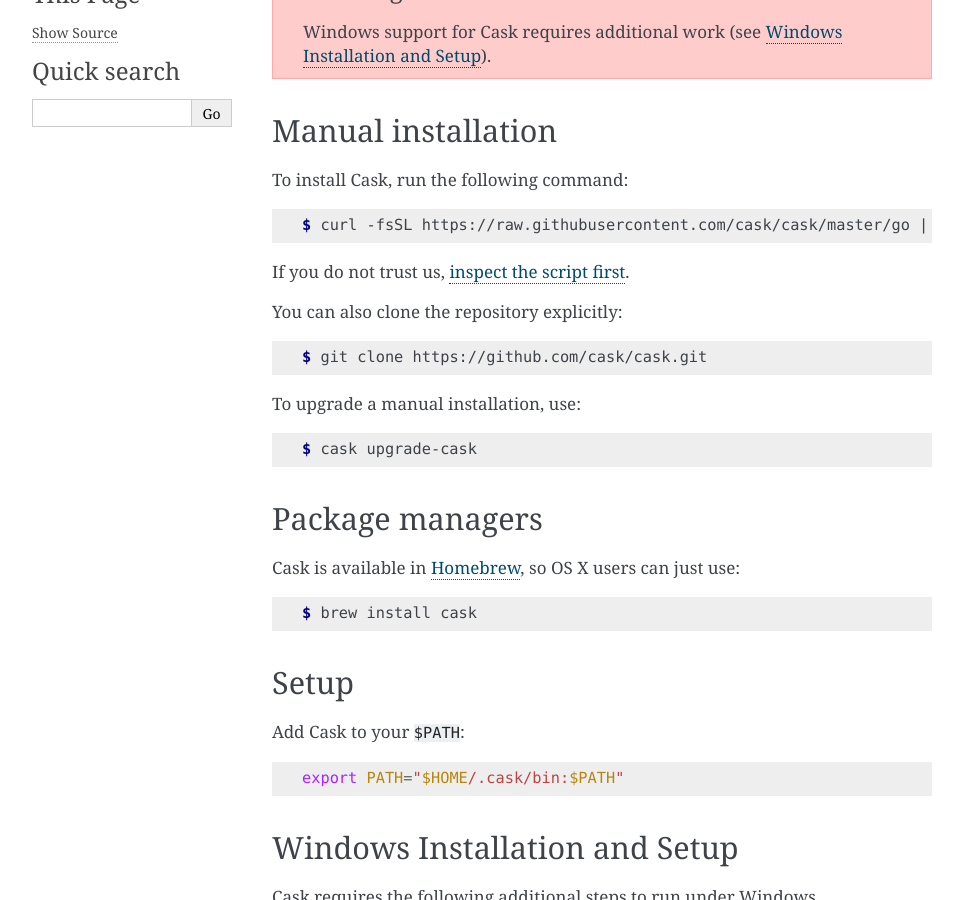
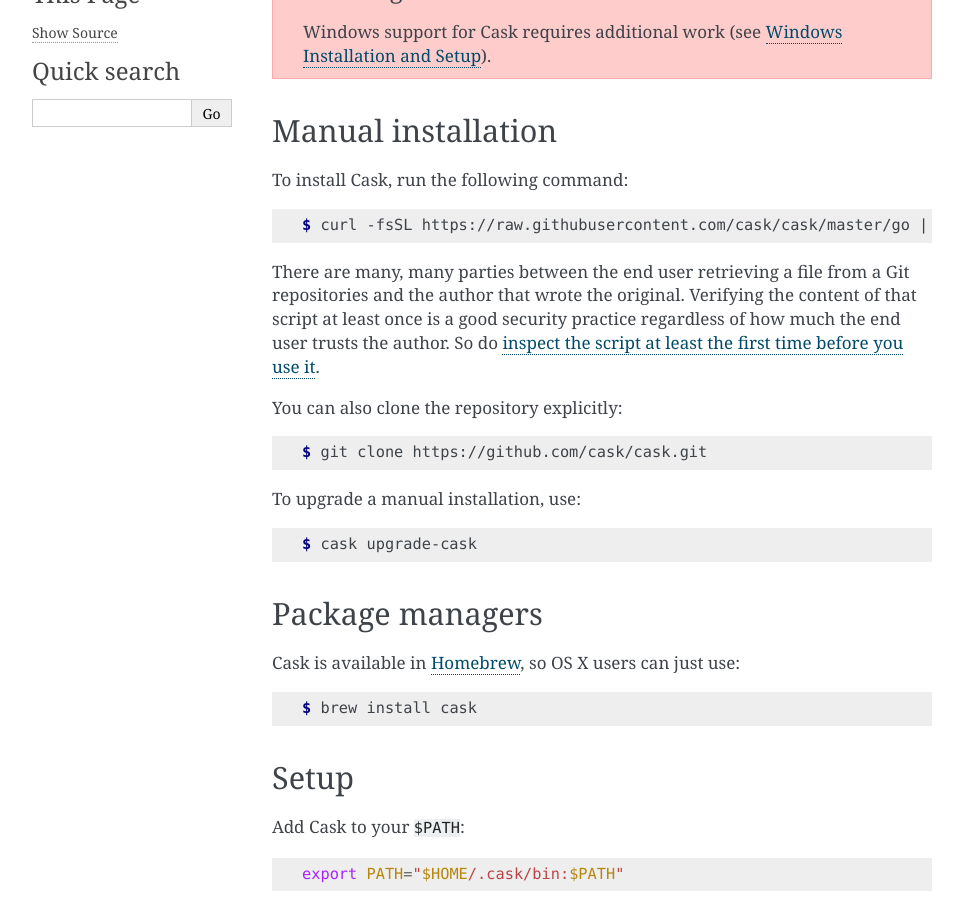
Before and after one commit to cask/cask, a Sphinx documentation site: the page built from doc/guide/installation.rst, in a window 1280 px wide and 900 px high, scrolled down 317 px. Shown: the whole window, without its empty margins (148-1111 px from the left). Built offline with Sphinx 7.4.7, drawn with Linux system fonts in a browser that asks for light colours.

Commit message:
doc/guide/installation.rst: add note on inspecting go script at least once

```diff
--- a/doc/guide/.#installation.rst
+++ /dev/null
@@ -1 +0,0 @@
-jonpe@JX2UA4040H2H.4428:1409947621
--- a/doc/guide/installation.rst
+++ b/doc/guide/installation.rst
@@ -24,8 +24,13 @@
 
    $ curl -fsSL https://raw.githubusercontent.com/cask/cask/master/go | python
 
-If you do not trust us, `inspect the script first
+There are many, many parties between the end user retrieving a file
+from a Git repositories and the author that wrote the original.
+Verifying the content of that script at least once is a good security
+practice regardless of how much the end user trusts the author. So do
+`inspect the script at least the first time before you use it
 <https://github.com/cask/cask/blob/master/go>`_.
+
 
 You can also clone the repository explicitly:
 
```
